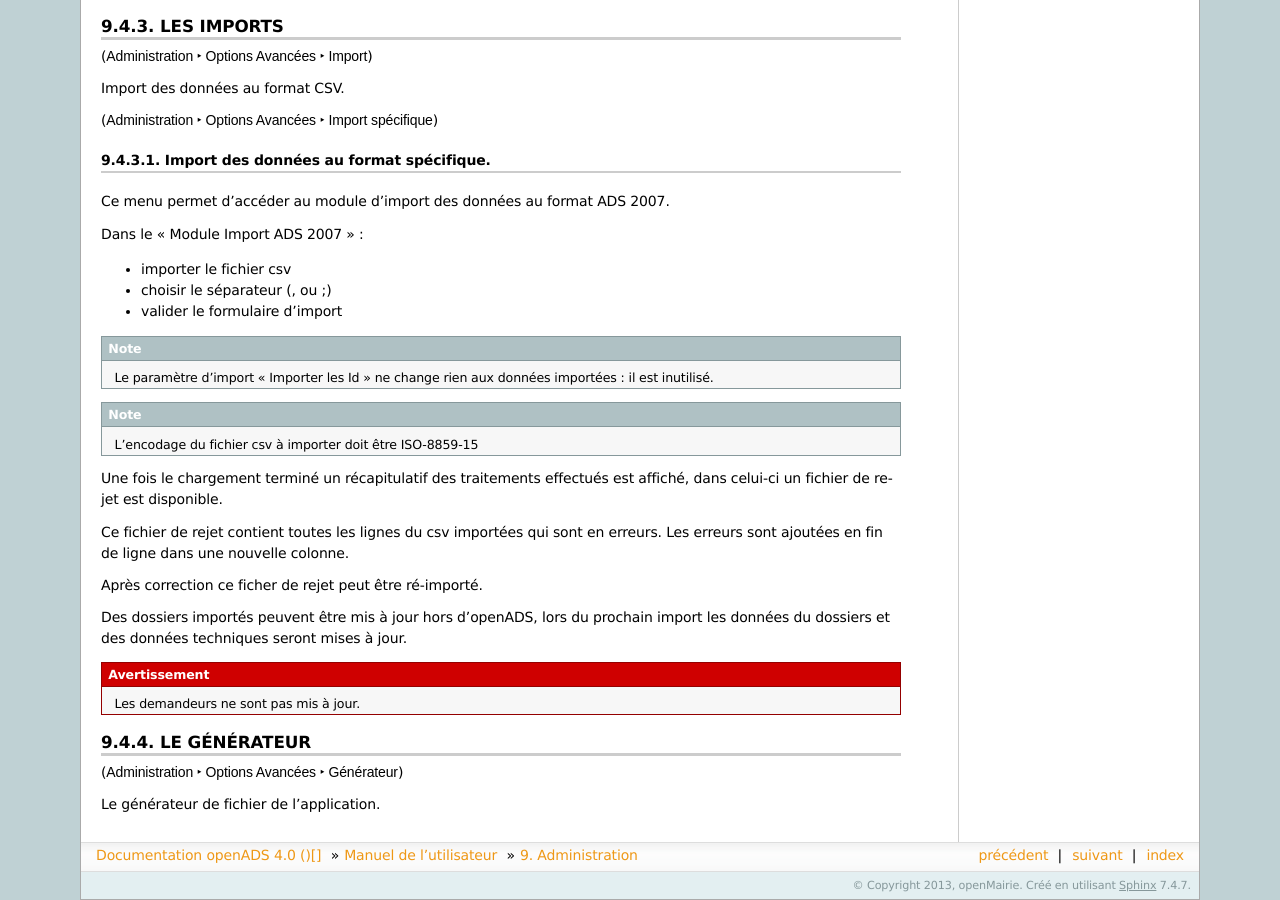
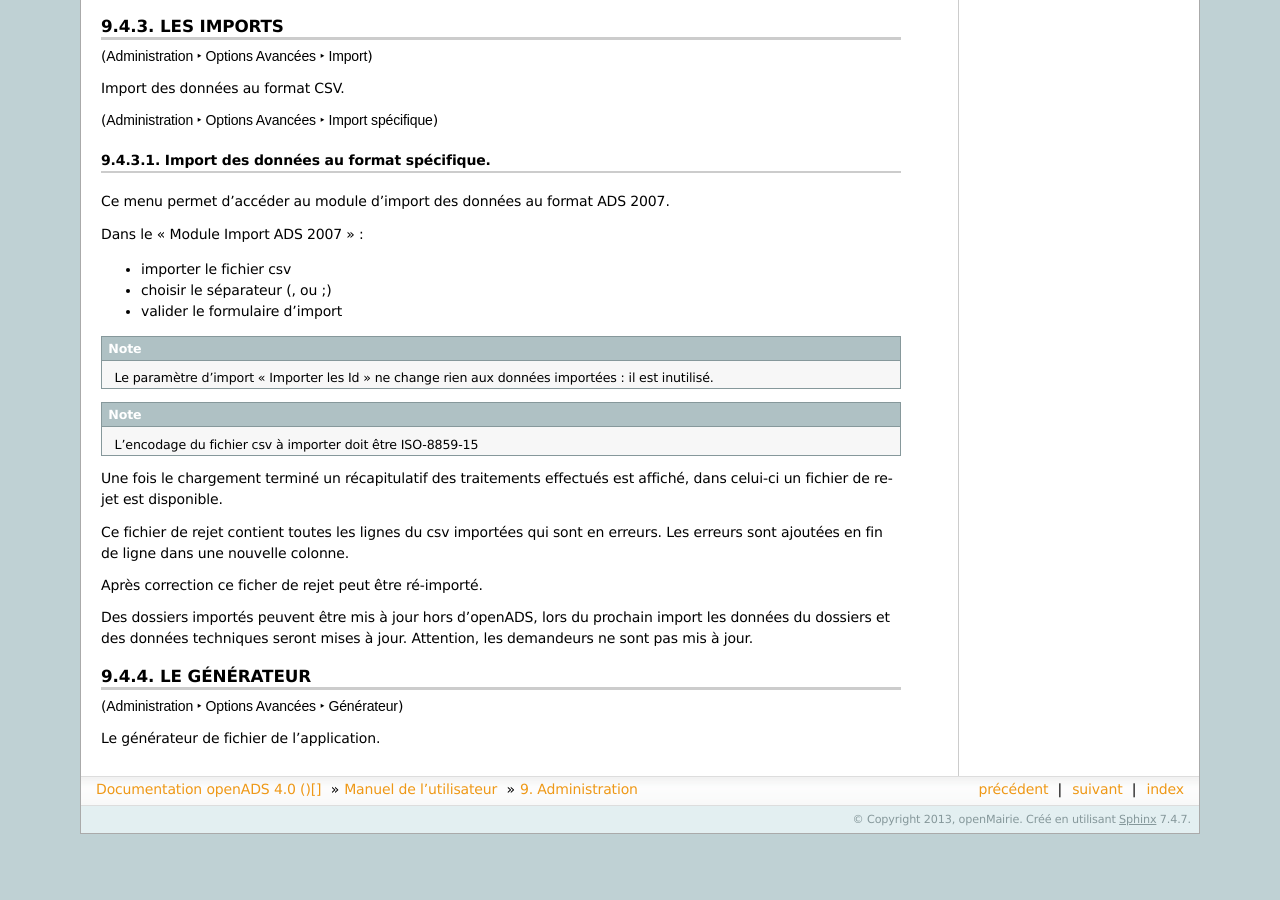
Before and after one commit to mpavaux/openads-documentation, a Sphinx documentation site: the page built from source/manuel_utilisateur/administration.rst, in a window 1280 px wide and 900 px high, scrolled down 1794 px. Built offline with Sphinx 7.4.7, drawn with Linux system fonts in a browser that asks for light colours; after the commit the page ends 2628 px from its top, so only the background shows below that.

Commit message:
Update administration.rst

```diff
--- a/source/manuel_utilisateur/administration.rst
+++ b/source/manuel_utilisateur/administration.rst
@@ -191,9 +191,7 @@
 
 Après correction ce ficher de rejet peut être ré-importé.
 
-Des dossiers importés peuvent être mis à jour hors d'openADS, lors du prochain import les données du dossiers et des données techniques seront mises à jour.
-
-.. WARNING:: Les demandeurs ne sont pas mis à jour.
+Des dossiers importés peuvent être mis à jour hors d'openADS, lors du prochain import les données du dossiers et des données techniques seront mises à jour. Attention, les demandeurs ne sont pas mis à jour.
 
 
 .. _administration_generateur:
```
